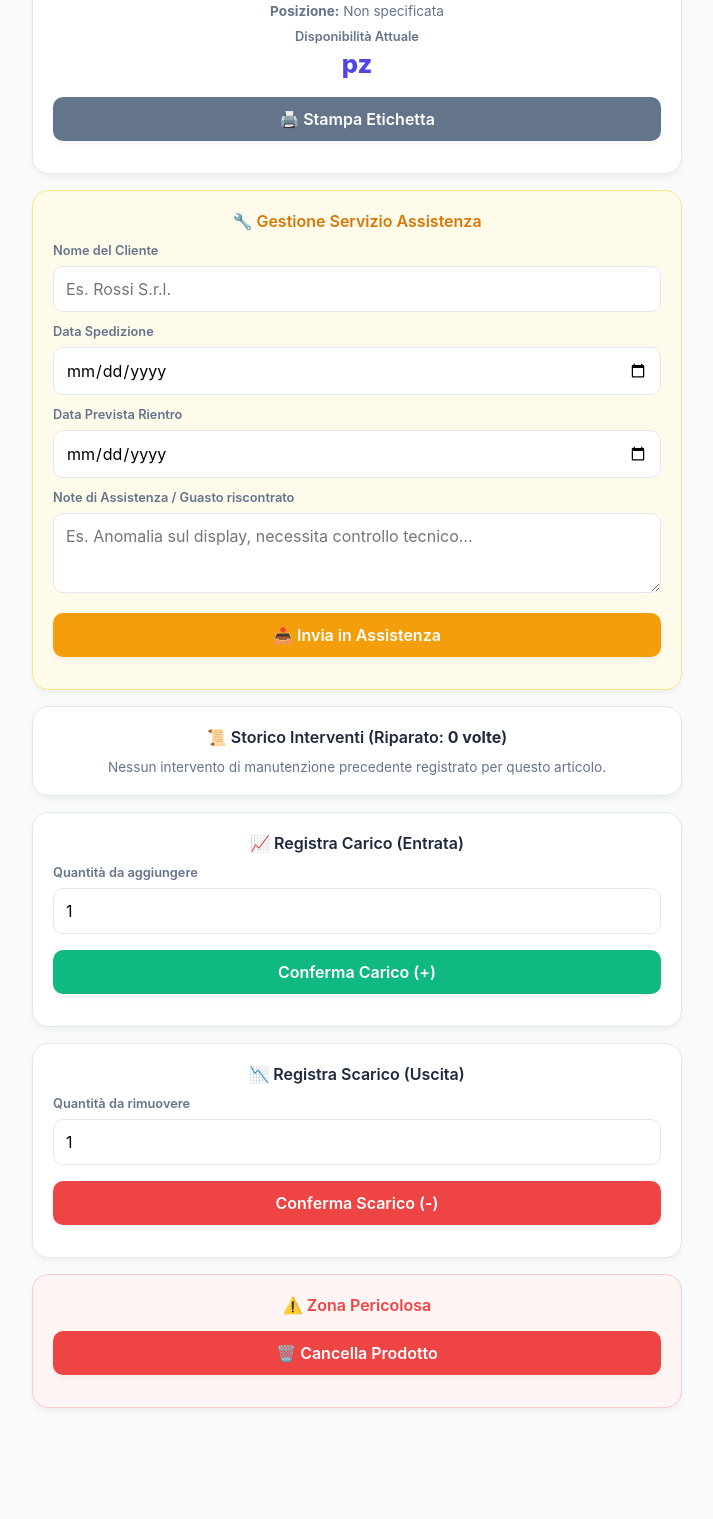
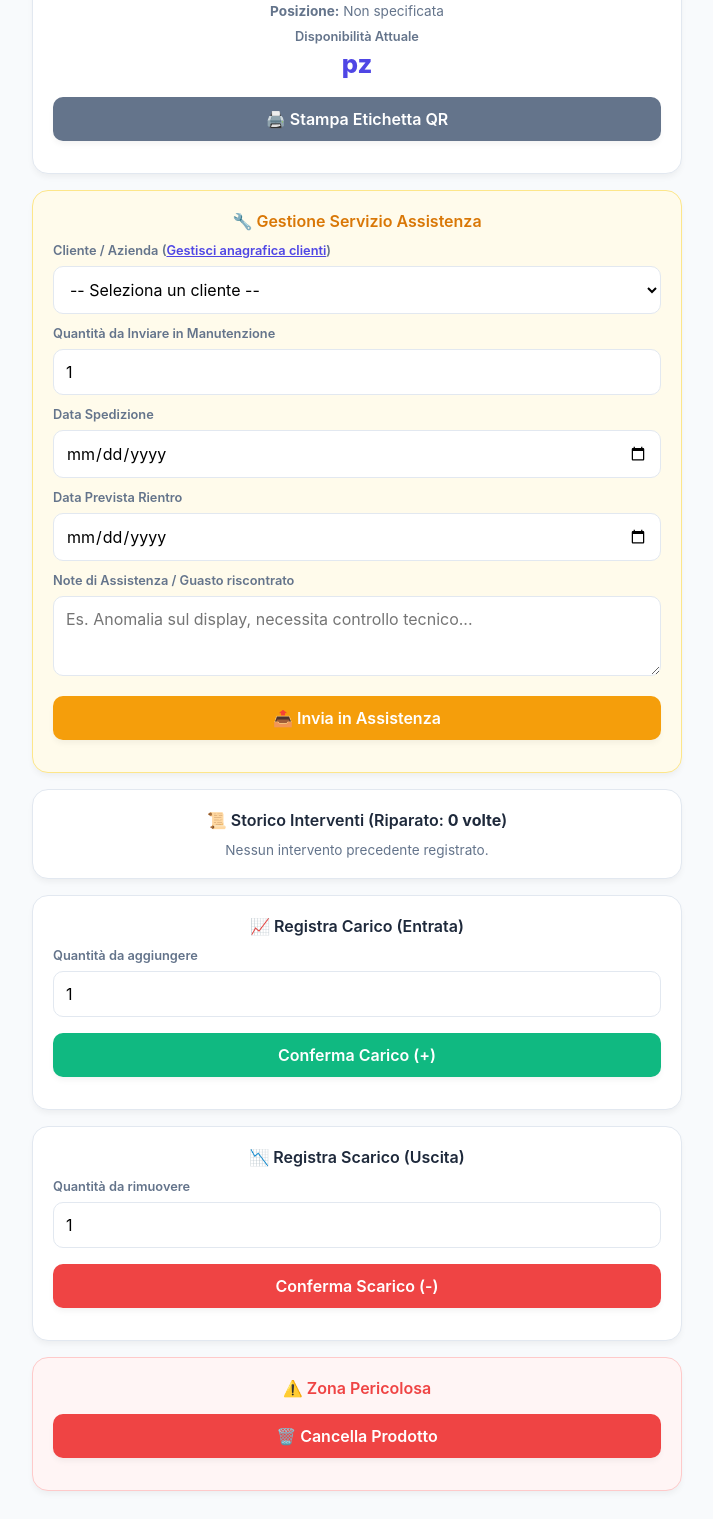
Before and after one commit to saffiodeep95/magazzinooi-qr, a Flask app: template templates/gestisci.html in a window 1280 px wide. Shown: the part 372-1891 px from the top of the page, without its empty margins (283-996 px from the left). Before the commit the page ends 1780 px from the top, so only its background shows below. Run offline with Flask 3, Linux system fonts and the light colour scheme; the template is opened without the code that fills it, so the values that code supplies are empty; the visitor is signed in with stand-in values (Sample User, id 1); some libraries are stand-ins or nearby versions.

Commit message:
Update gestisci.html

```diff
--- a/templates/gestisci.html
+++ b/templates/gestisci.html
@@ -39,7 +39,7 @@
         .card form { text-align: left; }
         h2 { font-size: 1rem; font-weight: 600; margin-top: 0; margin-bottom: 12px; color: var(--text-main); }
         label { display: block; font-size: 0.8rem; font-weight: 600; color: var(--text-muted); margin-bottom: 4px; }
-        input, textarea, button { width: 100%; padding: 12px; margin-top: 4px; margin-bottom: 12px; border: 1px solid var(--border-color); border-radius: 10px; box-sizing: border-box; font-size: 1rem; font-family: inherit; }
+        input, textarea, select, button { width: 100%; padding: 12px; margin-top: 4px; margin-bottom: 12px; border: 1px solid var(--border-color); border-radius: 10px; box-sizing: border-box; font-size: 1rem; font-family: inherit; background: #fff; }
         textarea { resize: vertical; height: 80px; }
         button { border: none; font-weight: 600; cursor: pointer; color: white; transition: background 0.2s; box-shadow: 0 4px 6px -1px rgba(0,0,0,0.05); }
         .btn-green { background: var(--success); }
@@ -108,6 +108,10 @@
             {% if prodotto.note_manutenzione %}
             <p style="margin: 8px 0; font-size: 0.85rem; background: #fffbeb; padding: 8px; border-radius: 6px; text-align: left; color: #b45309;"><strong>📝 Note invio:</strong> {{ prodotto.note_manutenzione }}</p>
             {% endif %}
+
+            <div style="margin-top: 14px;">
+                <a href="{{ url_for('promemoria_spedizione', qr_code=prodotto.qr_code) }}" target="_blank" class="btn-secondary" style="display: block; text-align: center; text-decoration: none; background: #0ea5e9; color: white; padding: 10px; border-radius: 8px; font-weight: 600;">📄 Stampa Promemoria Spedizione</a>
+            </div>
         {% else %}
             <span class="status-badge status-ok">✅ Disponibile in Magazzino</span>
             {% if prodotto.materiale_ritornato %}
@@ -128,7 +132,7 @@
         <label style="margin-top: 10px;">Disponibilità Attuale</label>
         <div class="qty-badge">{{ prodotto.quantita }} pz</div>
 
-        <button onclick="window.print()" class="btn-print">🖨️ Stampa Etichetta</button>
+        <button onclick="window.print()" class="btn-print">🖨️ Stampa Etichetta QR</button>
     </div>
 
     <!-- Sezione Manutenzione / Assistenza -->
@@ -152,14 +156,22 @@
                     <label>Intervento di Riparazione Eseguito / Note di Chiusura</label>
                     <textarea name="materiale_ritornato" required placeholder="Es. Sostituita scheda madre e testato con successo..."></textarea>
 
-                    <button type="submit" class="btn-green" style="margin-top: 8px;">📥 Registra Rientro Fisico in Magazzino e Chiudi Assistenza</button>
+                    <button type="submit" class="btn-green" style="margin-top: 8px;">📥 Registra Rientro Fisico e Chiudi Assistenza</button>
                 </form>
             {% else %}
             <form action="{{ url_for('manutenzione') }}" method="POST">
                 <input type="hidden" name="qr_code" value="{{ prodotto.qr_code }}">
 
-                <label>Nome del Cliente</label>
-                <input type="text" name="cliente_manutenzione" required placeholder="Es. Rossi S.r.l.">
+                <label>Cliente / Azienda (<a href="{{ url_for('lista_clienti') }}" target="_blank" style="color: var(--primary);">Gestisci anagrafica clienti</a>)</label>
+                <select name="cliente_manutenzione" required>
+                    <option value="" disabled selected>-- Seleziona un cliente --</option>
+                    {% for c in clienti %}
+                    <option value="{{ c.nome_azienda }}">{{ c.nome_azienda }}</option>
+                    {% endfor %}
+                </select>
+
+                <label>Quantità da Inviare in Manutenzione</label>
+                <input type="number" name="quantita_inviata" value="1" min="1" max="{{ prodotto.quantita }}" required>
 
                 <label>Data Spedizione</label>
                 <input type="date" name="data_spedizione">
@@ -174,11 +186,11 @@
             </form>
             {% endif %}
         {% else %}
-            <p style="font-size: 0.85rem; color: #b45309; margin: 0;">Non hai i permessi per utilizzare il servizio assistenza. Rivolgiti a un amministratore.</p>
+            <p style="font-size: 0.85rem; color: #b45309; margin: 0;">Non hai i permessi per utilizzare il servizio assistenza.</p>
         {% endif %}
     </div>
 
-    <!-- Storico Interventi e Date con Tasto Cancella -->
+    <!-- Storico Interventi -->
     <div class="card">
         <h2>📜 Storico Interventi (Riparato: <strong>{{ storico|length }} volte</strong>)</h2>
         {% if storico %}
@@ -203,7 +215,7 @@
             {% endfor %}
         </div>
         {% else %}
-        <p style="font-size: 0.85rem; color: var(--text-muted); margin: 0;">Nessun intervento di manutenzione precedente registrato per questo articolo.</p>
+        <p style="font-size: 0.85rem; color: var(--text-muted); margin: 0;">Nessun intervento precedente registrato.</p>
         {% endif %}
     </div>
 
@@ -237,7 +249,7 @@
     {% if session.get('is_admin') or session.get('puoi_cancellare') %}
     <div class="card" style="border-color: #fecaca; background: #fff5f5;">
         <h2 style="color: var(--danger);">⚠️ Zona Pericolosa</h2>
-        <form action="{{ url_for('cancella_prodotto', qr_code=prodotto.qr_code) }}" method="POST" onsubmit="return confirm('Sei sicuro di voler eliminare definitivamente questo prodotto?');">
+        <form action="{{ url_for('cancella_prodotto', qr_code=prodotto.qr_code) }}" method="POST" onsubmit="return confirm('Eliminare definitivamente questo prodotto?');">
             <button type="submit" class="btn-red">🗑️ Cancella Prodotto</button>
         </form>
     </div>
```
